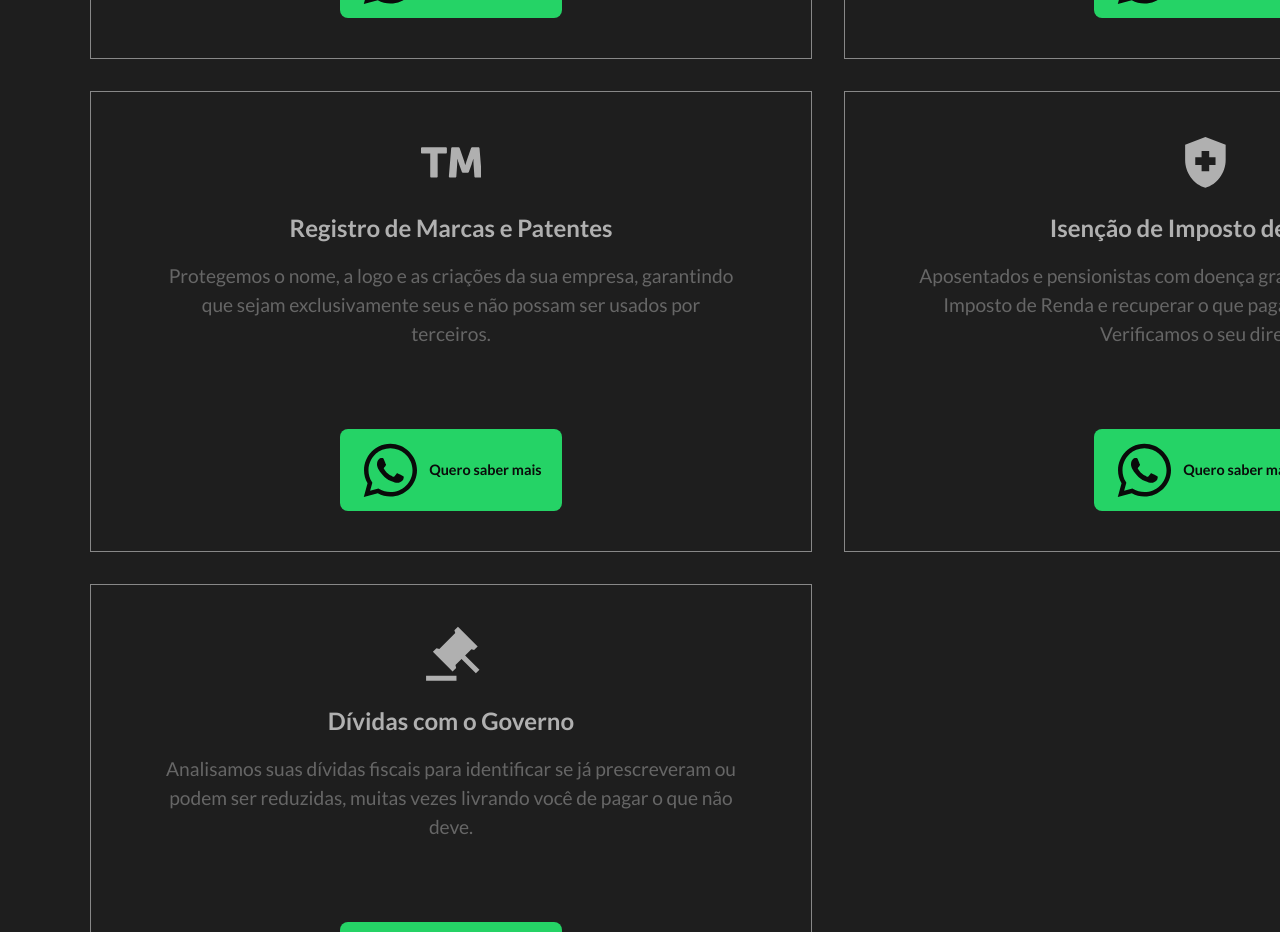
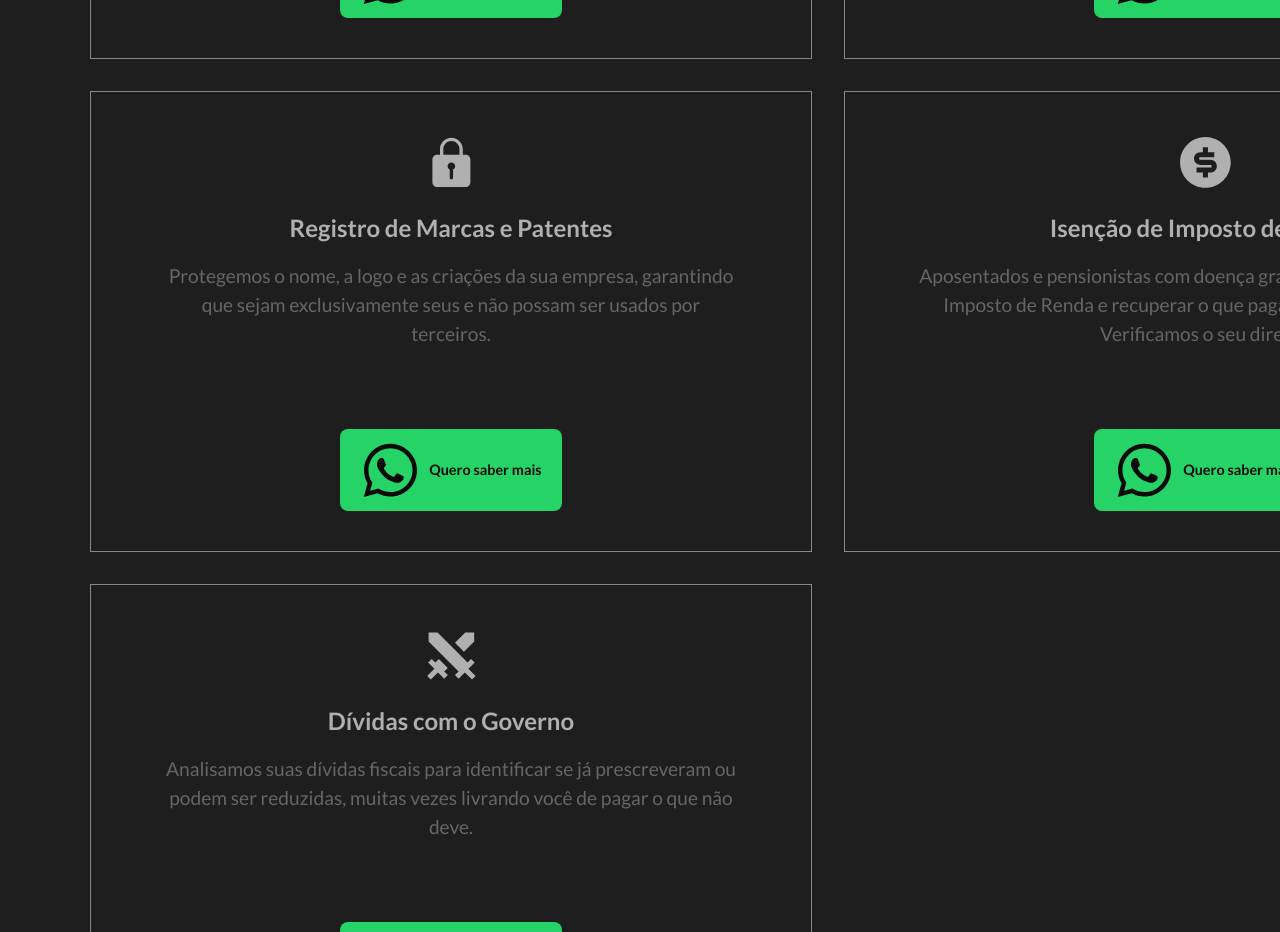
Before and after one commit to humbertomonteiro/mesquita-barreto, a React (Vite) app: page /activity in a window 1280 px wide. Shown: the part 1580-2512 px from the top of the page. Built offline with nearby package versions, Linux system fonts and the light colour scheme.

Commit message:
Update activitys.jsx

```diff
--- a/src/data/constants/activitys.jsx
+++ b/src/data/constants/activitys.jsx
@@ -3,12 +3,9 @@ import {
   RiMoneyDollarCircleFill,
   RiSafe3Fill,
   RiSwordFill,
-  RiAuctionFill,
-  RiGovernmentFill,
 } from "react-icons/ri";
 import { BsGraphUpArrow } from "react-icons/bs";
-import { MdWork, MdHealthAndSafety } from "react-icons/md";
-import { FaTrademark } from "react-icons/fa";
+import { MdWork } from "react-icons/md";
 
 export const areasActivity = [
   {
@@ -60,7 +57,7 @@ export const areasActivity = [
   },
   {
     title: "Registro de Marcas e Patentes",
-    icon: <FaTrademark />,
+    icon: <IoIosLock />,
     description:
       "Protegemos o nome, a logo e as criações da sua empresa, garantindo que sejam exclusivamente seus e não possam ser usados por terceiros.",
     whatsapp:
@@ -68,7 +65,7 @@ export const areasActivity = [
   },
   {
     title: "Isenção de Imposto de Renda",
-    icon: <MdHealthAndSafety />,
+    icon: <RiMoneyDollarCircleFill />,
     description:
       "Aposentados e pensionistas com doença grave podem parar de pagar Imposto de Renda e recuperar o que pagaram nos últimos anos. Verificamos o seu direito.",
     whatsapp:
@@ -76,7 +73,7 @@ export const areasActivity = [
   },
   {
     title: "Planejamento Sucessório",
-    icon: <RiGovernmentFill />,
+    icon: <RiSafe3Fill />,
     description:
       "Organizamos a transmissão do seu patrimônio à família, reduzindo custos e evitando o inventário, para proteger quem você ama.",
     whatsapp:
@@ -84,7 +81,7 @@ export const areasActivity = [
   },
   {
     title: "Dívidas com o Governo",
-    icon: <RiAuctionFill />,
+    icon: <RiSwordFill />,
     description:
       "Analisamos suas dívidas fiscais para identificar se já prescreveram ou podem ser reduzidas, muitas vezes livrando você de pagar o que não deve.",
     whatsapp:
```
